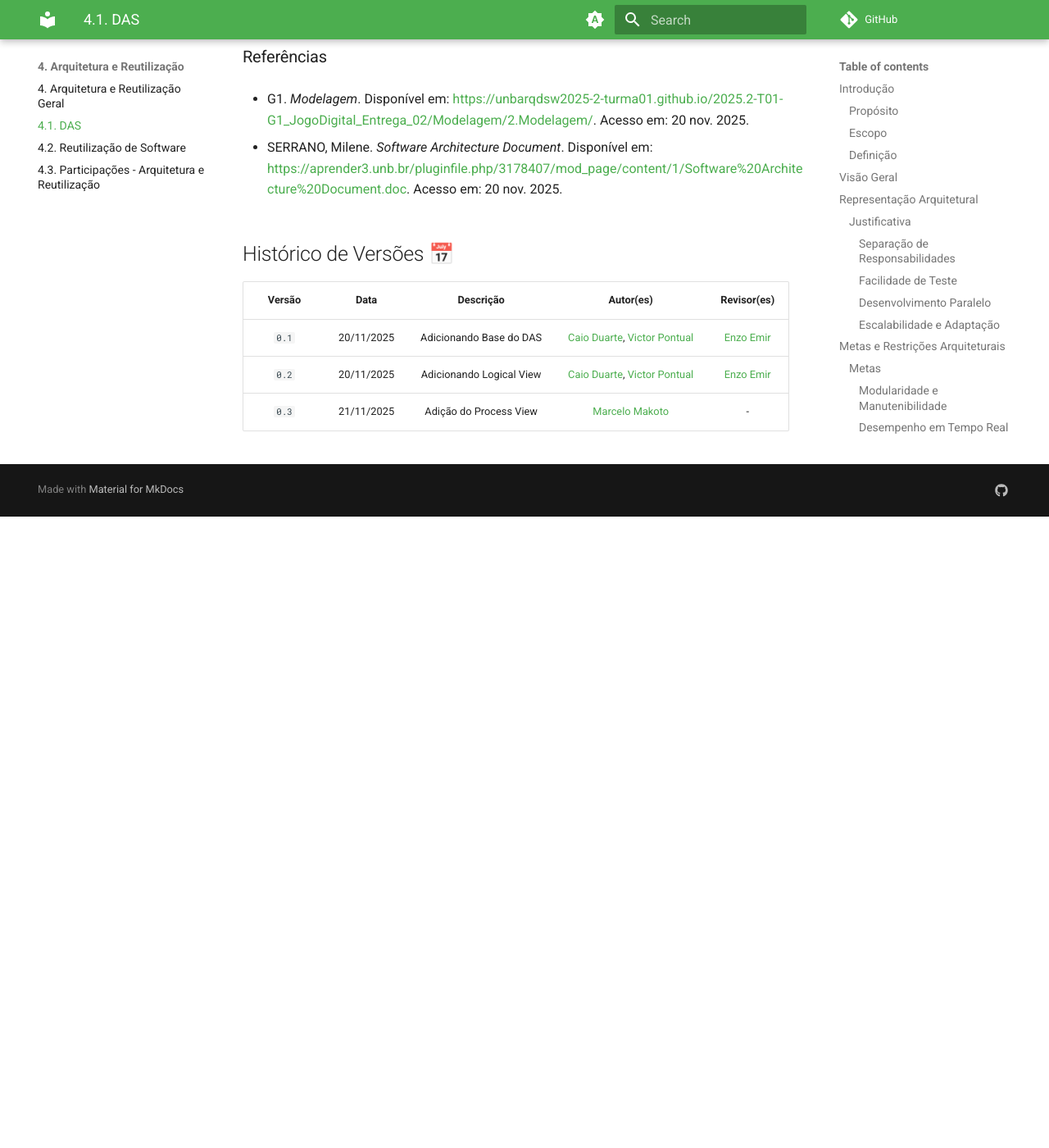
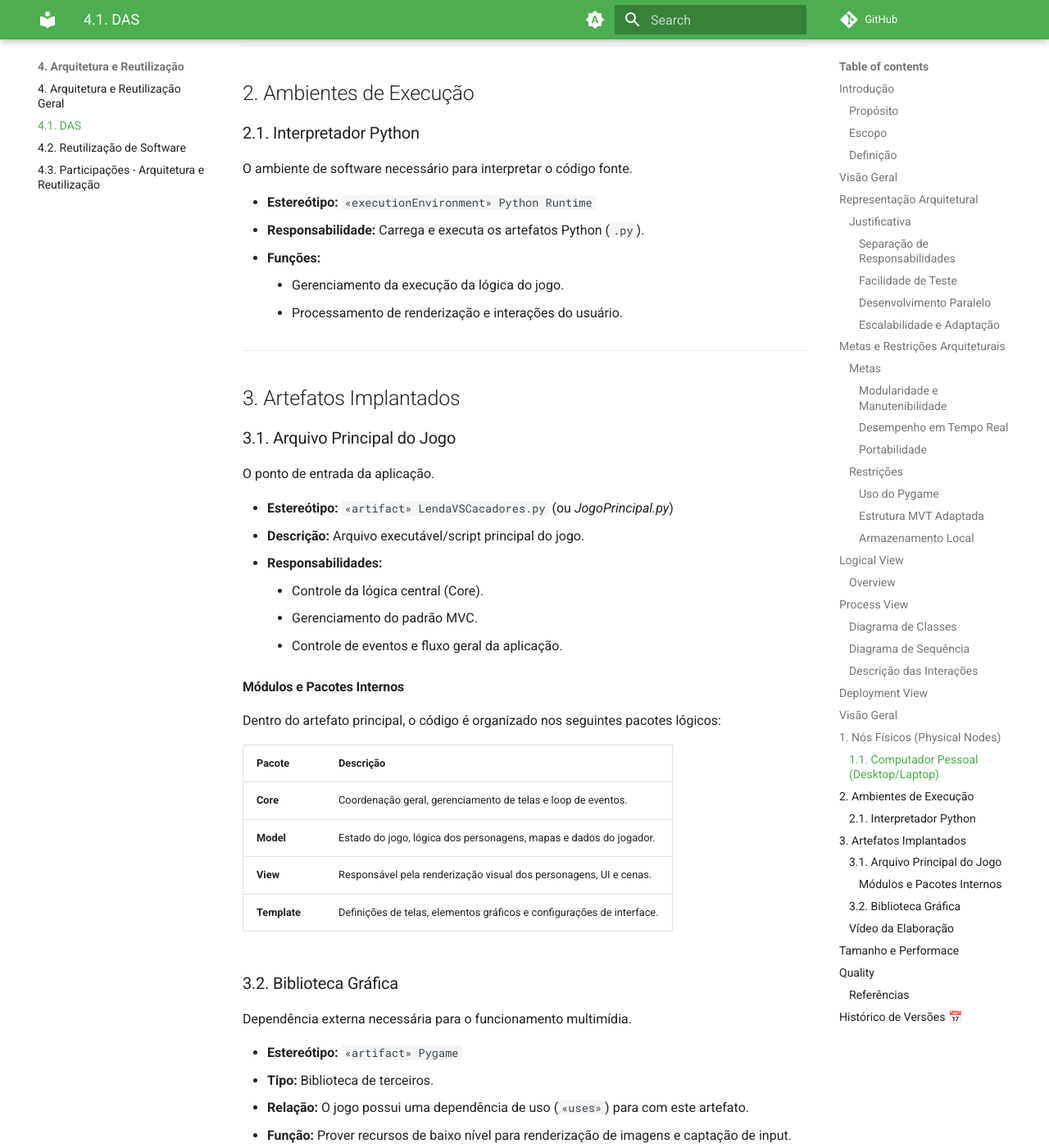
Before and after one commit to UnBArqDsw2025-2-Turma01/2025.2-T01-G1_JogoDigital_Entrega_04, an MkDocs documentation site: the page built from docs/ArquiteturaReutilizacao/4.1.DAS.md, in a window 1280 px wide and 1400 px high, scrolled down 11122 px. Shown: the whole window at 82% size. Built offline with MkDocs 1.6.1 and Material for MkDocs 9.7.7, drawn with Linux system fonts in a browser that asks for light colours; before the commit the page ends 11752 px from its top, so only the background shows below that; some of the changed text lies outside the part shown.

Commit message:
feat: adição do Deployment View
Co-Authored-By: Danielle Soares <108499815+danielle-soaress@users.noreply.github.com>

```diff
--- a/docs/ArquiteturaReutilizacao/4.1.DAS.md
+++ b/docs/ArquiteturaReutilizacao/4.1.DAS.md
@@ -373,12 +373,90 @@ Este fluxo demonstra a comunicação síncrona entre os objetos `GameManager`, `
 
 ---
 
-<!--
 ## Deployment View
-*This section describes one or more physical network (hardware) configurations on which the software is deployed and run. It is a view of the Deployment Model. At a minimum for each configuration it should indicate the physical nodes (computers, CPUs) that execute the software and their interconnections (bus, LAN, point-to-point, and so on.) Also include a mapping of the processes of the Process View onto the physical nodes.*
+
+Esta seção descreve a arquitetura de implantação do jogo, detalhando os nós físicos, ambientes de execução e os artefatos de software necessários para o funcionamento da aplicação.
+
+## Visão Geral
+
+O diagrama abaixo ilustra como os componentes do jogo são distribuídos no hardware do usuário final.
+
+![Diagrama de Implantação](../assets/diagramaImplantacao.png)
+<font size="2"><p style="text-align: center">Fonte: [Danielle Soares](https://github.com/danielle-soaress) e [Leticia Arisa](https://github.com/Leticia-Arisa-K-Higa), 2025.</p></font>
+
+Para uma visualização melhor clique [aqui](https://lucid.app/lucidchart/bd47f28b-b1d7-4b15-9ee0-bb8228607b71/edit?viewport_loc=-1579%2C-1292%2C3269%2C1498%2C0_0&invitationId=inv_9363607a-b9ff-423d-92a1-10afbfbfe4f6).
+
 
 ---
 
+## 1. Nós Físicos (Physical Nodes)
+
+### 1.1. Computador Pessoal (Desktop/Laptop)
+Representa o hardware onde o jogo será executado.
+
+* **Estereótipo:** `«device» Desktop Computer`
+* **Requisitos de Hardware:** Qualquer PC compatível com sistemas operacionais modernos (Windows ou Linux).
+* **Periféricos:** Requer teclado e mouse para interação.
+* **Função:** Único nó de execução do jogo.
+
+---
+
+## 2. Ambientes de Execução
+
+### 2.1. Interpretador Python
+O ambiente de software necessário para interpretar o código fonte.
+
+* **Estereótipo:** `«executionEnvironment» Python Runtime`
+* **Responsabilidade:** Carrega e executa os artefatos Python (`.py`).
+* **Funções:**
+    * Gerenciamento da execução da lógica do jogo.
+    * Processamento de renderização e interações do usuário.
+
+---
+
+## 3. Artefatos Implantados
+
+### 3.1. Arquivo Principal do Jogo
+O ponto de entrada da aplicação.
+
+* **Estereótipo:** `«artifact» LendaVSCacadores.py` (ou *JogoPrincipal.py*)
+* **Descrição:** Arquivo executável/script principal do jogo.
+* **Responsabilidades:**
+    * Controle da lógica central (Core).
+    * Gerenciamento do padrão MVC.
+    * Controle de eventos e fluxo geral da aplicação.
+
+#### Módulos e Pacotes Internos
+Dentro do artefato principal, o código é organizado nos seguintes pacotes lógicos:
+
+| Pacote | Descrição |
+| :--- | :--- |
+| **Core** | Coordenação geral, gerenciamento de telas e loop de eventos. |
+| **Model** | Estado do jogo, lógica dos personagens, mapas e dados do jogador. |
+| **View** | Responsável pela renderização visual dos personagens, UI e cenas. |
+| **Template** | Definições de telas, elementos gráficos e configurações de interface. |
+
+### 3.2. Biblioteca Gráfica
+Dependência externa necessária para o funcionamento multimídia.
+
+* **Estereótipo:** `«artifact» Pygame`
+* **Tipo:** Biblioteca de terceiros.
+* **Relação:** O jogo possui uma dependência de uso (`«uses»`) para com este artefato.
+* **Função:** Prover recursos de baixo nível para renderização de imagens e captação de input.
+
+!!! info "Nota sobre Persistência"
+    O banco de dados **SQLite** foi removido do escopo de implantação atual, não fazendo parte dos requisitos de instalação ou empacotamento nesta versão.
+
+---
+
+### Vídeo da Elaboração
+O vídeo abaixo documenta a construção do diagrama.
+
+[Assistir Vídeo](https://www.youtube.com/watch?v=bx9YL1UkHjs)
+
+<iframe width="560" height="315" src="https://www.youtube.com/embed/bx9YL1UkHjs?si=l9r0W5am6mSeD6d0" title="YouTube video player" frameborder="0" allow="accelerometer; autoplay; clipboard-write; encrypted-media; gyroscope; picture-in-picture; web-share" referrerpolicy="strict-origin-when-cross-origin" allowfullscreen></iframe>
+
+<!--
 ## Implementation View
 *This section describes the overall structure of the implementation model, the decomposition of the software into layers and subsystems in the implementation model, and any architecturally significant components.*
 
@@ -442,4 +520,5 @@ Justificativa: A arquitetura escolhida sustenta todos os atributos de qualidade,
 | :--: | :--: | :--: | :--: | :--: |
 | `0.1` | 20/11/2025 | Adicionando Base do DAS | [Caio Duarte](https://github.com/caioduart3), [Victor Pontual](https://github.com/VictorPontual) | [Enzo Emir](https://github.com/EnzoEmir) |
 | `0.2` | 20/11/2025 | Adicionando Logical View |[Caio Duarte](https://github.com/caioduart3), [Victor Pontual](https://github.com/VictorPontual) | [Enzo Emir](https://github.com/EnzoEmir) |
-| `0.3` | 21/11/2025 | Adição do Process View |[Marcelo Makoto](https://github.com/MM4k) | - |
+| `0.3` | 21/11/2025 | Adição do Process View |[Marcelo Makoto](https://github.com/MM4k) | [Danielle Soares](https://github.com/danielle-soaress), [Leticia Arisa](https://github.com/Leticia-Arisa-K-Higa) |
+| `0.4` | 21/11/2025 | Adição do Deployment View |[Danielle Soares](https://github.com/danielle-soaress), [Leticia Arisa](https://github.com/Leticia-Arisa-K-Higa) | - |
```
Also changed, not shown: docs/assets/diagramaImplantacao.png (added).
